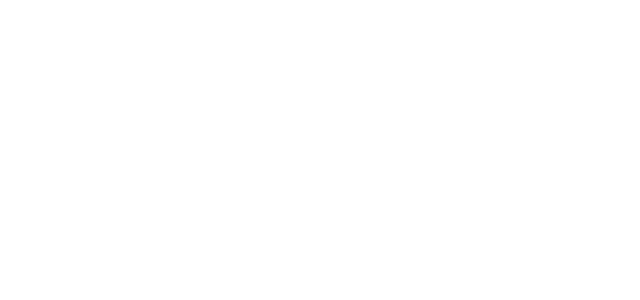
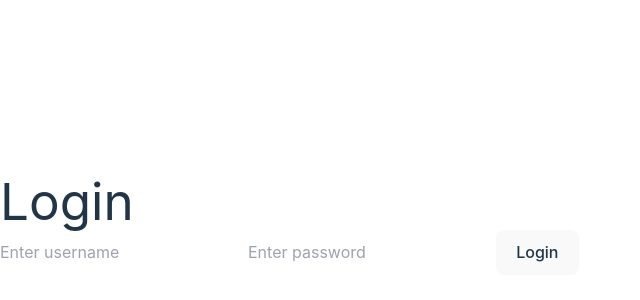
Before and after one commit to AMAY27/Mediline_frontend, a React (Vite) app in the folder mediline-frontend/: page /mediline/doctor/login in a window 1280 px wide. Before the commit this address had no page. Shown: the part 176-476 px from the top of the page, without its empty margins (0-640 px from the left). Built offline with nearby package versions, Linux system fonts and the light colour scheme; no server answers.

Commit message:
Doctor routes set up with the main app

```diff
--- a/mediline-frontend/src/App.tsx
+++ b/mediline-frontend/src/App.tsx
@@ -7,7 +7,7 @@
   return (
     <Router basename='/mediline'>
       <Routes>
-        <Route element={<DoctorRoutes/>}/>
+        <Route path='/doctor/*' element={<DoctorRoutes/>}/>
       </Routes>
     </Router>
   )
--- a/mediline-frontend/src/Doctors/DoctorRoutes.tsx
+++ b/mediline-frontend/src/Doctors/DoctorRoutes.tsx
@@ -1,8 +1,12 @@
 import React from 'react'
+import {BrowserRouter as Router , Routes, Route} from 'react-router-dom';
+import Login from './Registeration/Login';
 
 const DoctorRoutes = () => {
   return (
-    <div>DoctorRoutes</div>
+    <Routes>
+      <Route path='login' element={<Login/>}/>
+    </Routes>
   )
 }
 
--- a/mediline-frontend/src/main.tsx
+++ b/mediline-frontend/src/main.tsx
@@ -1,6 +1,6 @@
 import { StrictMode } from 'react'
 import { createRoot } from 'react-dom/client'
-import App from './App.tsx'
+import App from './App'
 import './index.css'
 
 createRoot(document.getElementById('root')!).render(
```
